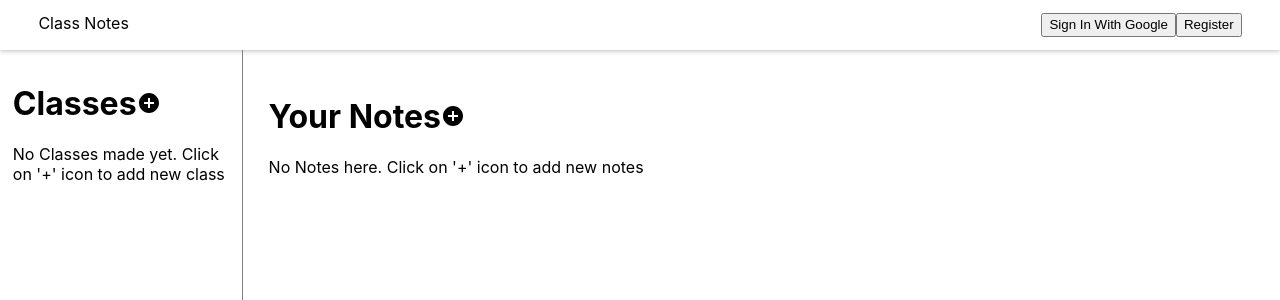
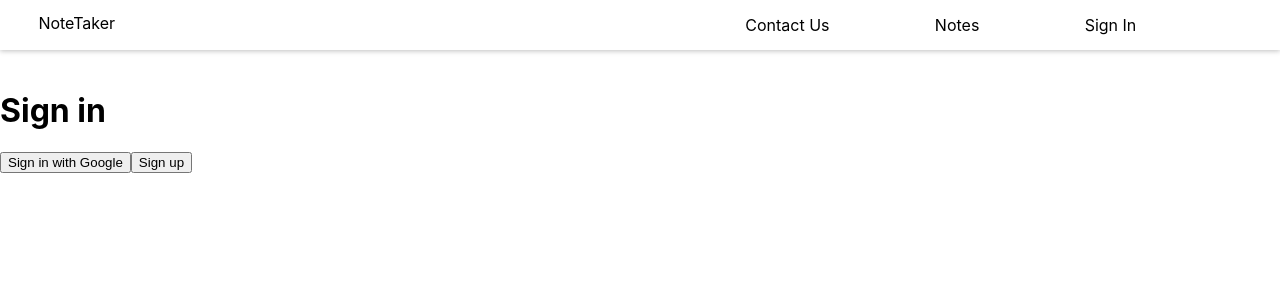
Before and after one commit to Mayank52/Class-Notes-App, a React (Create React App) app: page /notes in a window 1280 px wide. Shown: the top 300 px of the page. Built offline with nearby package versions, Linux system fonts and the light colour scheme.

Commit message:
routing update

```diff
--- a/src/App.js
+++ b/src/App.js
@@ -2,16 +2,39 @@ import "./App.css";
 import Header from "./components/Header";
 import Content from "./components/Content";
 import styled from "styled-components";
-import { BrowserRouter as Router, Switch, Route, Link } from "react-router-dom";
+import {
+  BrowserRouter as Router,
+  Switch,
+  Route,
+  Link,
+  Redirect,
+} from "react-router-dom";
+import { useStateValue } from "./Context/StateProvider";
+import Signin from "./components/Signin";
+import Register from "./components/Register";
+import Homepage from "./components/Homepage";
+import EditNote from "./components/EditNote";
+import Contactus from "./components/Contactus";
 
 function App() {
+  const [{ user }, dispatch] = useStateValue();
+
   return (
-      <Router>
-        <Container>
-          <Header />
-          <Content />
-        </Container>
-      </Router>
+    <Router>
+      <Container>
+        <Header />
+        <Switch>
+          <Route path="/" exact>
+            <Homepage />
+          </Route>
+          <Route path="/notes">{user ? <Content /> : <Signin />}</Route>
+          <Route path="/signin">{user ? <Content /> : <Signin />}</Route>
+          <Route path="/register">{user ? <Content /> : <Register />}</Route>
+          <Route path="/editNote">{user ? <EditNote /> : <Register />}</Route>
+          <Route path="/contactus"><Contactus/></Route>
+        </Switch>
+      </Container>
+    </Router>
   );
 }
 
--- a/src/components/ClassList.js
+++ b/src/components/ClassList.js
@@ -110,7 +110,7 @@ function ClassList() {
                       changeNotes(clss._id, dispatch);
                     }}
                   >
-                    <Link to="/">
+                    <Link to="/notes">
                       <ListItem classid={clss._id}>{clss.classname}</ListItem>
                     </Link>
                     <EditIcon
--- a/src/components/ClassNotes.js
+++ b/src/components/ClassNotes.js
@@ -23,7 +23,7 @@ function ClassNotes() {
       payload: newActiveNote,
     });
 
-    history.push("/newNote");
+    history.push("/editNote");
   };
 
   const deleteClass = async () => {
--- /dev/null
+++ b/src/components/Contactus.js
@@ -0,0 +1,12 @@
+import React from "react";
+import styled from "styled-components";
+
+export default function Contactus() {
+  return (
+    <Container>
+      Contact us
+    </Container>
+  );
+}
+
+const Container = styled.div``;
--- a/src/components/Content.js
+++ b/src/components/Content.js
@@ -66,12 +66,12 @@ function Content() {
     <Container>
       <ClassList />
       <Switch>
-        <Route path="/newNote">
+        <Route path="/editNote">
           <EditNote />
         </Route>
-        <Route path="/">
+        {/* <Route path="/viewNotes"> */}
           <ClassNotes />
-        </Route>
+        {/* </Route> */}
       </Switch>
     </Container>
   );
--- a/src/components/EditNote.js
+++ b/src/components/EditNote.js
@@ -26,7 +26,7 @@ function EditNote() {
         ? updateNote(activeNote, activeClassId, dispatch)
         : createNote(activeNote, activeClassId, dispatch);
 
-      history.push("/");
+      history.push("/notes");
     }
     return () => {
       setSaveButtonClicked(false);
@@ -116,7 +116,7 @@ function EditNote() {
       <NewNoteHeader>
         <HeaderBlock>
           <BackIconContainer>
-            <Link to="/">
+            <Link to="/notes">
               <ArrowBackIcon />
             </Link>
           </BackIconContainer>
--- a/src/components/Header.js
+++ b/src/components/Header.js
@@ -3,82 +3,10 @@ import styled from "styled-components";
 import axios from "axios";
 import { auth, provider } from "../config/firebase";
 import { useStateValue } from "../Context/StateProvider";
+import { Link } from "react-router-dom";
 
 function Header() {
   const [{ user }, dispatch] = useStateValue();
-
-  const signIn = () => {
-    auth
-      .signInWithPopup(provider)
-      .then((result) => {
-        let user = result.user;
-        console.log(user);
-        let newUser = {
-          name: user.displayName,
-          photo: user.photoURL,
-          email: user.email,
-          uid: user.uid,
-        };
-        checkIfUserExists(newUser);
-      })
-      .catch((error) => {
-        console.log(error.message);
-      });
-  };
-
-  const checkIfUserExists = async (userObj) => {
-    const dbUserObj = await axios.get(
-      `http://localhost:3000/api/user/${userObj.uid}`
-    );
-    console.log(dbUserObj.data.data);
-
-    if (dbUserObj.data.data) {
-      localStorage.setItem("user", JSON.stringify(userObj));
-
-      dispatch({
-        type: "SET_USER",
-        payload: userObj,
-      });
-    } else console.log("Register first!!");
-  };
-
-  const register = () => {
-    auth
-      .signInWithPopup(provider)
-      .then((result) => {
-        let user = result.user;
-        console.log(user);
-        let newUser = {
-          name: user.displayName,
-          email: user.email,
-          uid: user.uid,
-        };
-        createUser(newUser);
-      })
-      .catch((error) => {
-        console.log(error.message);
-      });
-  };
-
-  const createUser = async (newUser) => {
-    try {
-      console.log("Creating new user");
-      console.log(newUser);
-      const userObj = await axios.post(
-        "http://localhost:3000/api/user",
-        newUser
-      );
-      console.log(userObj);
-
-      localStorage.setItem("user", JSON.stringify(newUser));
-      dispatch({
-        type: "SET_USER",
-        payload: newUser,
-      });
-    } catch (error) {
-      console.log(error);
-    }
-  };
 
   const signOut = () => {
     auth.signOut().then(() => {
@@ -93,21 +21,33 @@ function Header() {
   return (
     <div>
       <Container>
-        <NavbarBrand>Class Notes</NavbarBrand>
+        <Link to="/">
+          <NavbarBrand>NoteTaker</NavbarBrand>
+        </Link>
+
         <NavbarLinks>
-          <SigninContainer>
-            {user ? (
-              <LoggedInContainer>
+          <Link to="contactus">
+            <NavbarLink>Contact Us</NavbarLink>
+          </Link>
+          <Link to="notes">
+            <NavbarLink>Notes</NavbarLink>
+          </Link>
+          {user ? (
+            <>
+              <NavbarLink>
                 <UserContainer>Hello, {user.name}</UserContainer>
+              </NavbarLink>
+              <NavbarLink>
                 <SignoutButton onClick={signOut}>Sign out</SignoutButton>
-              </LoggedInContainer>
-            ) : (
-              <NotLoggedInContainer>
-                <SigninButton onClick={signIn}>Sign In With Google</SigninButton>
-                <RegisterButton onClick={register}>Register</RegisterButton>
-              </NotLoggedInContainer>
-            )}
-          </SigninContainer>
+              </NavbarLink>
+            </>
+          ) : (
+            <NavbarLink>
+              <Link to="/signin">
+                <SigninButton>Sign In</SigninButton>
+              </Link>
+            </NavbarLink>
+          )}
         </NavbarLinks>
       </Container>
     </div>
@@ -124,9 +64,14 @@ const Container = styled.div`
   height: 3vh;
 `;
 
-const NavbarBrand = styled.span``;
+const NavbarBrand = styled.span`
+  width: 50%;
+`;
 const NavbarLinks = styled.div`
   display: flex;
+  width: 50%;
+  justify-content: space-evenly;
+  align-items: center;
 `;
 const NavbarLink = styled.div``;
 
@@ -135,9 +80,8 @@ const SigninContainer = styled.div`
   align-item: center;
 `;
 const UserContainer = styled.div``;
-const SigninButton = styled.button``;
-const RegisterButton = styled.button``;
-const SignoutButton = styled.button``;
+const SigninButton = styled.div``;
+const SignoutButton = styled.div``;
 const LoggedInContainer = styled.div`
   display: flex;
 `;
--- /dev/null
+++ b/src/components/Homepage.js
@@ -0,0 +1,18 @@
+import React from "react";
+import styled from "styled-components";
+
+export default function Homepage() {
+  return (
+    <Container>
+      <Showcase>
+        <LineOne>Welcome to NoteTaker</LineOne>
+        <LineTwo>An app for class notes</LineTwo>
+      </Showcase>
+    </Container>
+  );
+}
+
+const Container = styled.div``;
+const Showcase = styled.div``;
+const LineOne = styled.h1``;
+const LineTwo = styled.p``;
--- a/src/components/Note.js
+++ b/src/components/Note.js
@@ -15,7 +15,7 @@ function Note({ note }) {
       payload: note,
     });
 
-    history.push("/newNote");
+    history.push("/editNote");
   };
 
   const deleteNote = async (noteId) => {
--- /dev/null
+++ b/src/components/Register.js
@@ -0,0 +1,76 @@
+import React, { useState } from "react";
+import { Link } from "react-router-dom";
+import styled from "styled-components";
+import axios from "axios";
+import { auth, provider } from "../config/firebase";
+import { useStateValue } from "../Context/StateProvider";
+
+export default function Register() {
+  const [{ user }, dispatch] = useStateValue();
+
+  const register = () => {
+    auth
+      .signInWithPopup(provider)
+      .then((result) => {
+        let user = result.user;
+        console.log(user);
+        let newUser = {
+          name: user.displayName,
+          email: user.email,
+          uid: user.uid,
+        };
+        createUser(newUser);
+      })
+      .catch((error) => {
+        console.log(error.message);
+      });
+  };
+
+  const createUser = async (newUser) => {
+    try {
+      console.log("Creating new user");
+      console.log(newUser);
+      const userObj = await axios.post(
+        "http://localhost:3000/api/user",
+        newUser
+      );
+      console.log(userObj);
+
+      localStorage.setItem("user", JSON.stringify(newUser));
+      dispatch({
+        type: "SET_USER",
+        payload: newUser,
+      });
+    } catch (error) {
+      console.log(error);
+    }
+  };
+
+  return (
+    <Container>
+      <LeftContainer>
+        <SigninImg />
+      </LeftContainer>
+      <RightContainer>
+        <FormHeader>Sign UP</FormHeader>
+        <FormBody>
+          <RegisterButton onClick={register}>
+            Sign up with Google
+          </RegisterButton>
+          <Link to="signin">
+            <SigninButton>Sign in</SigninButton>
+          </Link>
+        </FormBody>
+      </RightContainer>
+    </Container>
+  );
+}
+
+const Container = styled.div``;
+const LeftContainer = styled.div``;
+const RightContainer = styled.div``;
+const SigninImg = styled.img``;
+const FormHeader = styled.h1``;
+const FormBody = styled.div``;
+const SigninButton = styled.button``;
+const RegisterButton = styled.button``;
--- /dev/null
+++ b/src/components/Signin.js
@@ -0,0 +1,72 @@
+import React, { useState } from "react";
+import { Link } from "react-router-dom";
+import styled from "styled-components";
+import axios from "axios";
+import { auth, provider } from "../config/firebase";
+import { useStateValue } from "../Context/StateProvider";
+
+export default function Signin() {
+  const [{ user }, dispatch] = useStateValue();
+
+  const signIn = () => {
+    auth
+      .signInWithPopup(provider)
+      .then((result) => {
+        let user = result.user;
+        console.log(user);
+        let newUser = {
+          name: user.displayName,
+          photo: user.photoURL,
+          email: user.email,
+          uid: user.uid,
+        };
+        checkIfUserExists(newUser);
+      })
+      .catch((error) => {
+        console.log(error.message);
+      });
+  };
+
+  const checkIfUserExists = async (userObj) => {
+    const dbUserObj = await axios.get(
+      `http://localhost:3000/api/user/${userObj.uid}`
+    );
+    console.log(dbUserObj.data.data);
+
+    if (dbUserObj.data.data) {
+      localStorage.setItem("user", JSON.stringify(userObj));
+
+      dispatch({
+        type: "SET_USER",
+        payload: userObj,
+      });
+
+    } else console.log("Register first!!");
+  };
+
+  return (
+    <Container>
+      <LeftContainer>
+        <SigninImg />
+      </LeftContainer>
+      <RightContainer>
+        <FormHeader>Sign in</FormHeader>
+        <FormBody>
+          <SigninButton onClick={signIn}>Sign in with Google</SigninButton>
+          <Link to="/register">
+            <RegisterButton>Sign up</RegisterButton>
+          </Link>
+        </FormBody>
+      </RightContainer>
+    </Container>
+  );
+}
+
+const Container = styled.div``;
+const LeftContainer = styled.div``;
+const RightContainer = styled.div``;
+const SigninImg = styled.img``;
+const FormHeader = styled.h1``;
+const FormBody = styled.div``;
+const SigninButton = styled.button``;
+const RegisterButton = styled.button``;
```
